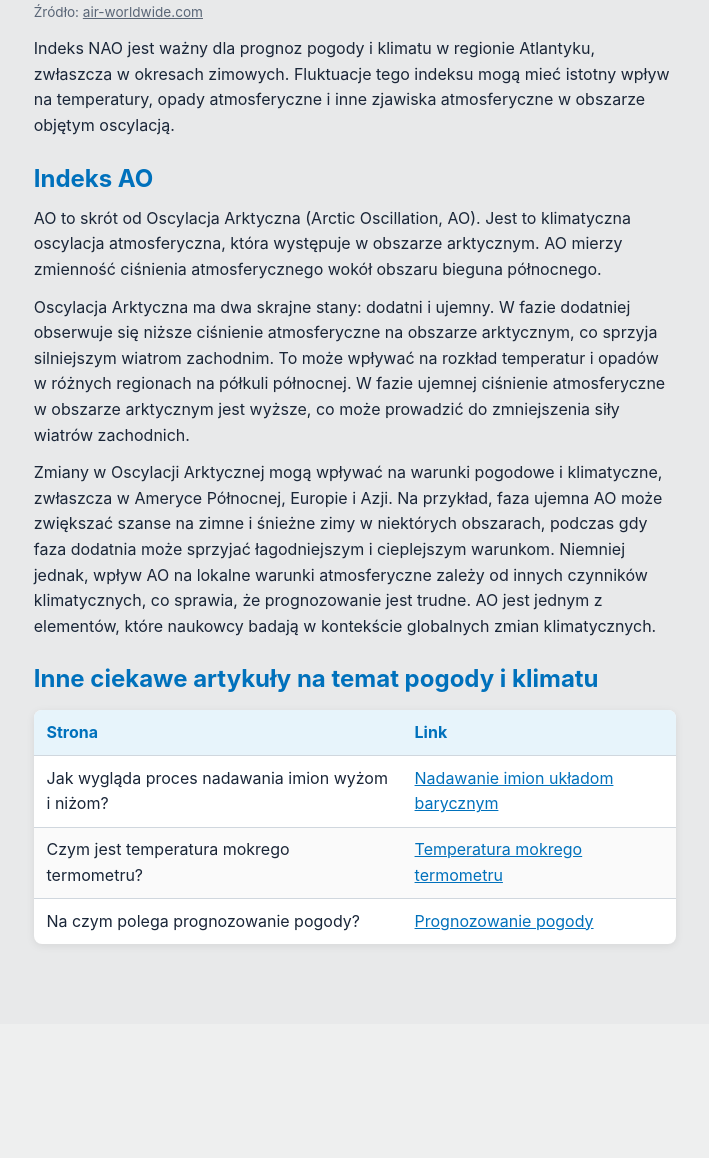
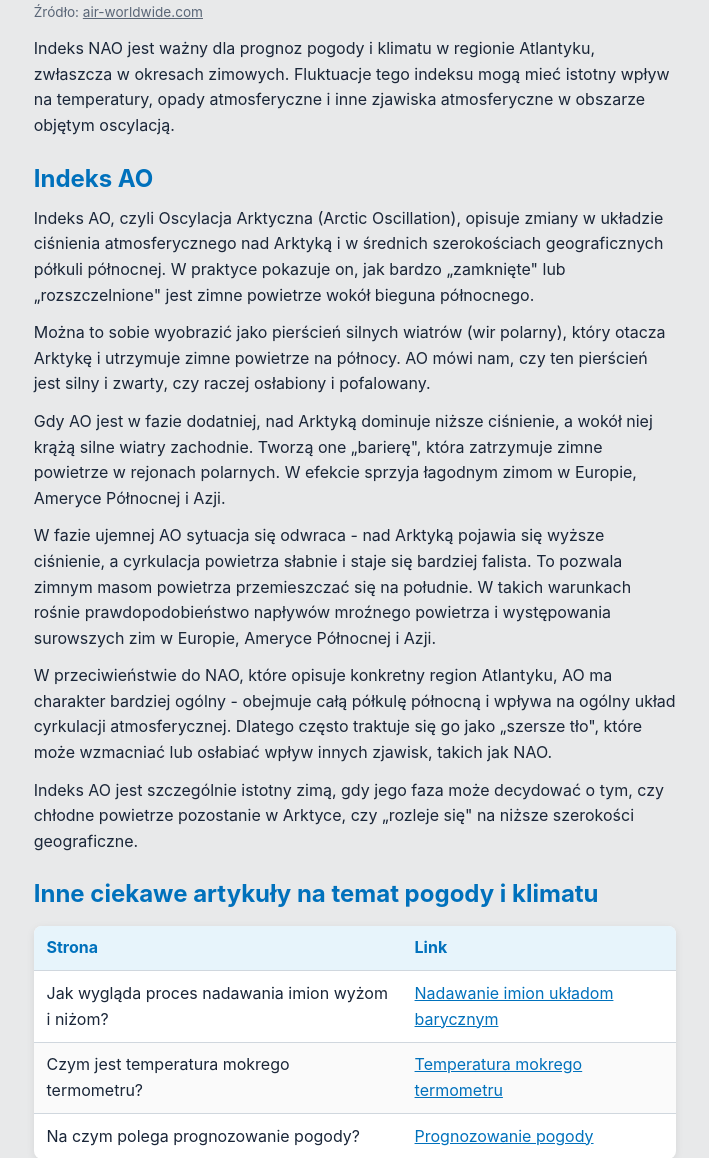
Before and after one commit to Marcin-Ramotowski/weather-site, a PHP site: page / in a window 1280 px wide. Shown: the part 1942-3100 px from the top of the page, without its empty margins (285-994 px from the left). Before the commit the page ends 2890 px from the top, so only its background shows below. Run offline with PHP 8.4, Linux system fonts and the light colour scheme.

Commit message:
Improved AO text

```diff
--- a/files/index.php
+++ b/files/index.php
@@ -45,11 +45,17 @@
     <p>Indeks NAO jest ważny dla prognoz pogody i klimatu w regionie Atlantyku, zwłaszcza w okresach zimowych. Fluktuacje tego indeksu mogą mieć istotny wpływ na temperatury, opady atmosferyczne i inne zjawiska atmosferyczne w obszarze objętym oscylacją.</p>
 
     <h2>Indeks AO</h2>
-    <p>AO to skrót od Oscylacja Arktyczna (Arctic Oscillation, AO). Jest to klimatyczna oscylacja atmosferyczna, która występuje w obszarze arktycznym. AO mierzy zmienność ciśnienia atmosferycznego wokół obszaru bieguna północnego.</p>
+    <p>Indeks AO, czyli Oscylacja Arktyczna (Arctic Oscillation), opisuje zmiany w układzie ciśnienia atmosferycznego nad Arktyką i w średnich szerokościach geograficznych półkuli północnej. W praktyce pokazuje on, jak bardzo „zamknięte" lub „rozszczelnione" jest zimne powietrze wokół bieguna północnego.</p>
 
-    <p>Oscylacja Arktyczna ma dwa skrajne stany: dodatni i ujemny. W fazie dodatniej obserwuje się niższe ciśnienie atmosferyczne na obszarze arktycznym, co sprzyja silniejszym wiatrom zachodnim. To może wpływać na rozkład temperatur i opadów w różnych regionach na półkuli północnej. W fazie ujemnej ciśnienie atmosferyczne w obszarze arktycznym jest wyższe, co może prowadzić do zmniejszenia siły wiatrów zachodnich.</p>
+    <p>Można to sobie wyobrazić jako pierścień silnych wiatrów (wir polarny), który otacza Arktykę i utrzymuje zimne powietrze na północy. AO mówi nam, czy ten pierścień jest silny i zwarty, czy raczej osłabiony i pofalowany.</p>
 
-    <p>Zmiany w Oscylacji Arktycznej mogą wpływać na warunki pogodowe i klimatyczne, zwłaszcza w Ameryce Północnej, Europie i Azji. Na przykład, faza ujemna AO może zwiększać szanse na zimne i śnieżne zimy w niektórych obszarach, podczas gdy faza dodatnia może sprzyjać łagodniejszym i cieplejszym warunkom. Niemniej jednak, wpływ AO na lokalne warunki atmosferyczne zależy od innych czynników klimatycznych, co sprawia, że prognozowanie jest trudne. AO jest jednym z elementów, które naukowcy badają w kontekście globalnych zmian klimatycznych.</p>
+    <p>Gdy AO jest w fazie dodatniej, nad Arktyką dominuje niższe ciśnienie, a wokół niej krążą silne wiatry zachodnie. Tworzą one „barierę", która zatrzymuje zimne powietrze w rejonach polarnych. W efekcie sprzyja łagodnym zimom w Europie, Ameryce Północnej i Azji.</p>
+
+    <p>W fazie ujemnej AO sytuacja się odwraca - nad Arktyką pojawia się wyższe ciśnienie, a cyrkulacja powietrza słabnie i staje się bardziej falista. To pozwala zimnym masom powietrza przemieszczać się na południe. W takich warunkach rośnie prawdopodobieństwo napływów mroźnego powietrza i występowania surowszych zim w Europie, Ameryce Północnej i Azji.</p>
+
+    <p>W przeciwieństwie do NAO, które opisuje konkretny region Atlantyku, AO ma charakter bardziej ogólny - obejmuje całą półkulę północną i wpływa na ogólny układ cyrkulacji atmosferycznej. Dlatego często traktuje się go jako „szersze tło", które może wzmacniać lub osłabiać wpływ innych zjawisk, takich jak NAO.</p>
+
+    <p>Indeks AO jest szczególnie istotny zimą, gdy jego faza może decydować o tym, czy chłodne powietrze pozostanie w Arktyce, czy „rozleje się" na niższe szerokości geograficzne.</p>
 
     <h2>Inne ciekawe artykuły na temat pogody i klimatu</h2>
     <table class="table">
```
